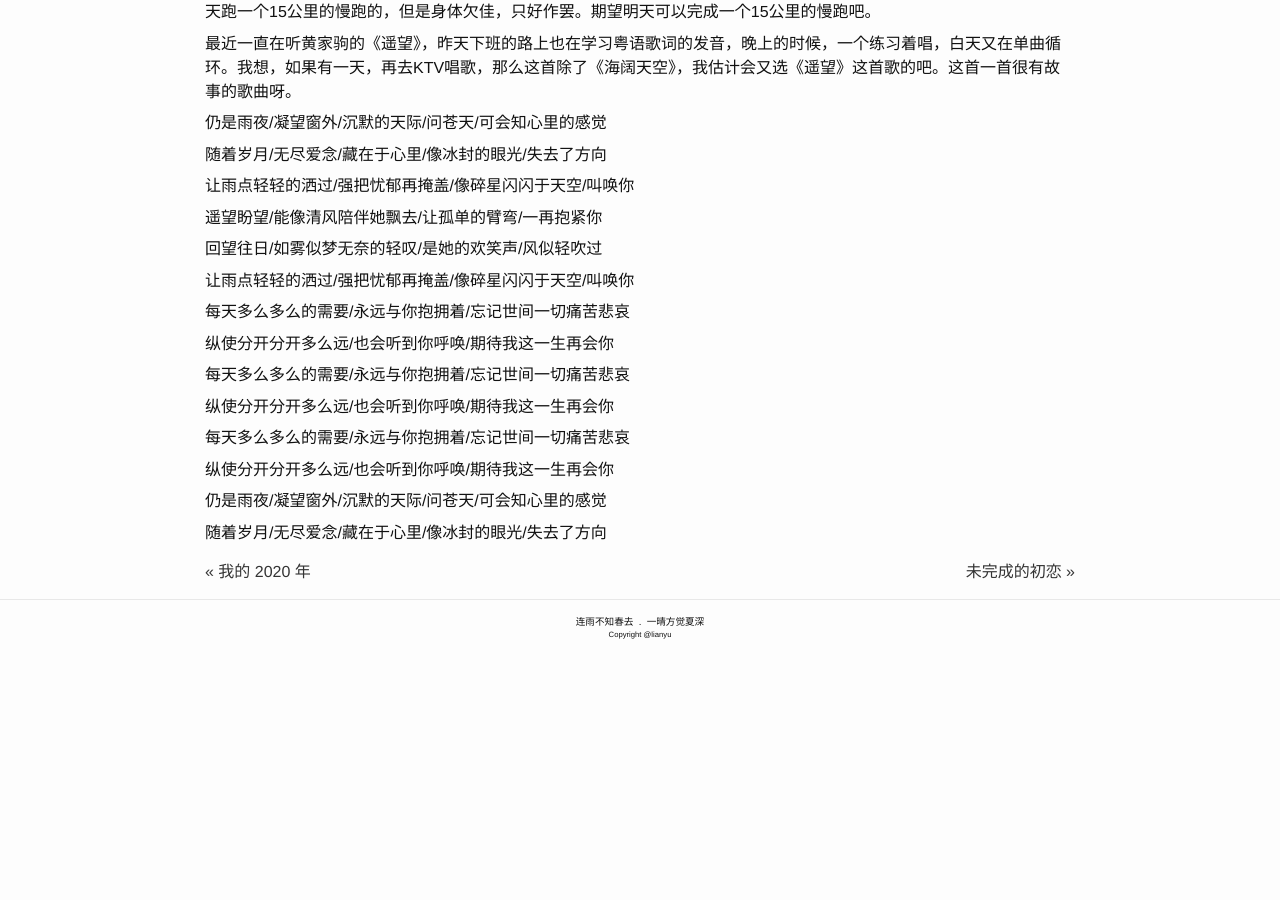
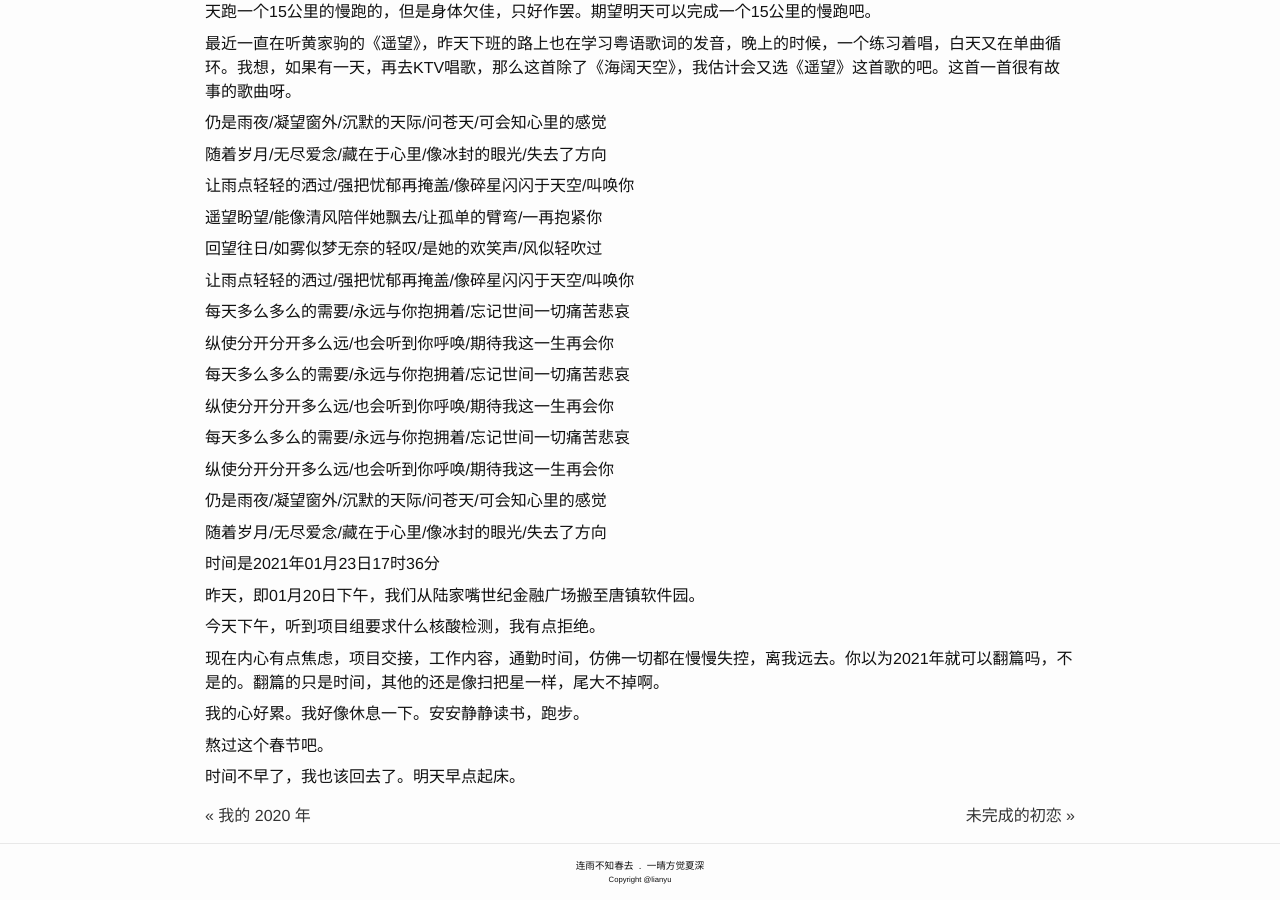
Before and after one commit to lianyu1115/lianyu, a Jekyll site: the page built from _journals/time-capsule-2021.md, in a window 1280 px wide and 900 px high, scrolled down 1714 px. Built offline with Jekyll 4.4.1, drawn with Linux system fonts in a browser that asks for light colours; before the commit the page ends 2370 px from its top, so only the background shows below that.

Commit message:
Update time-capsule-2021.md

```diff
--- a/_journals/time-capsule-2021.md
+++ b/_journals/time-capsule-2021.md
@@ -78,3 +78,17 @@
 仍是雨夜/凝望窗外/沉默的天际/问苍天/可会知心里的感觉
 
 随着岁月/无尽爱念/藏在于心里/像冰封的眼光/失去了方向
+
+时间是2021年01月23日17时36分
+
+昨天，即01月20日下午，我们从陆家嘴世纪金融广场搬至唐镇软件园。
+
+今天下午，听到项目组要求什么核酸检测，我有点拒绝。
+
+现在内心有点焦虑，项目交接，工作内容，通勤时间，仿佛一切都在慢慢失控，离我远去。你以为2021年就可以翻篇吗，不是的。翻篇的只是时间，其他的还是像扫把星一样，尾大不掉啊。
+
+我的心好累。我好像休息一下。安安静静读书，跑步。
+
+熬过这个春节吧。
+
+时间不早了，我也该回去了。明天早点起床。
```
